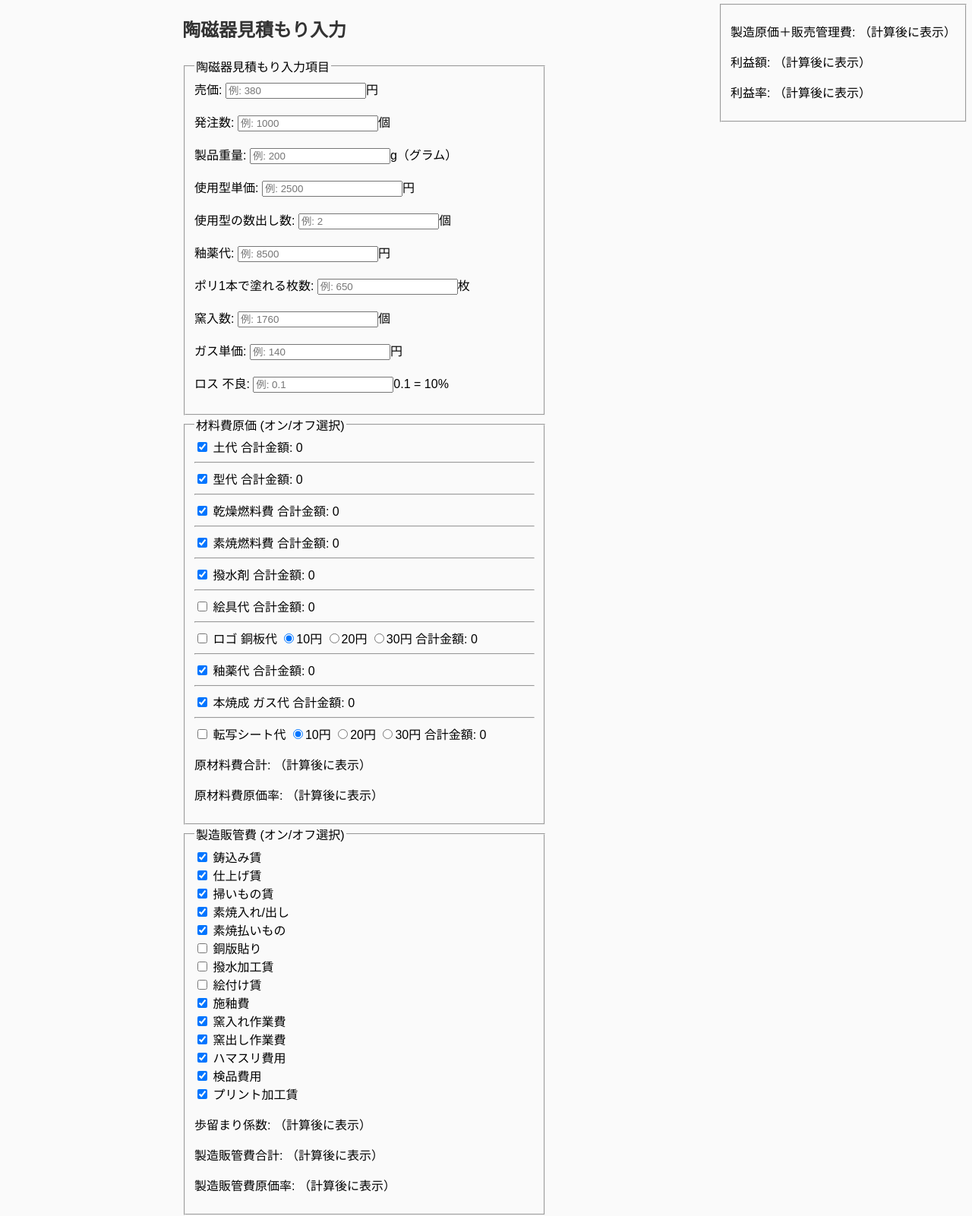
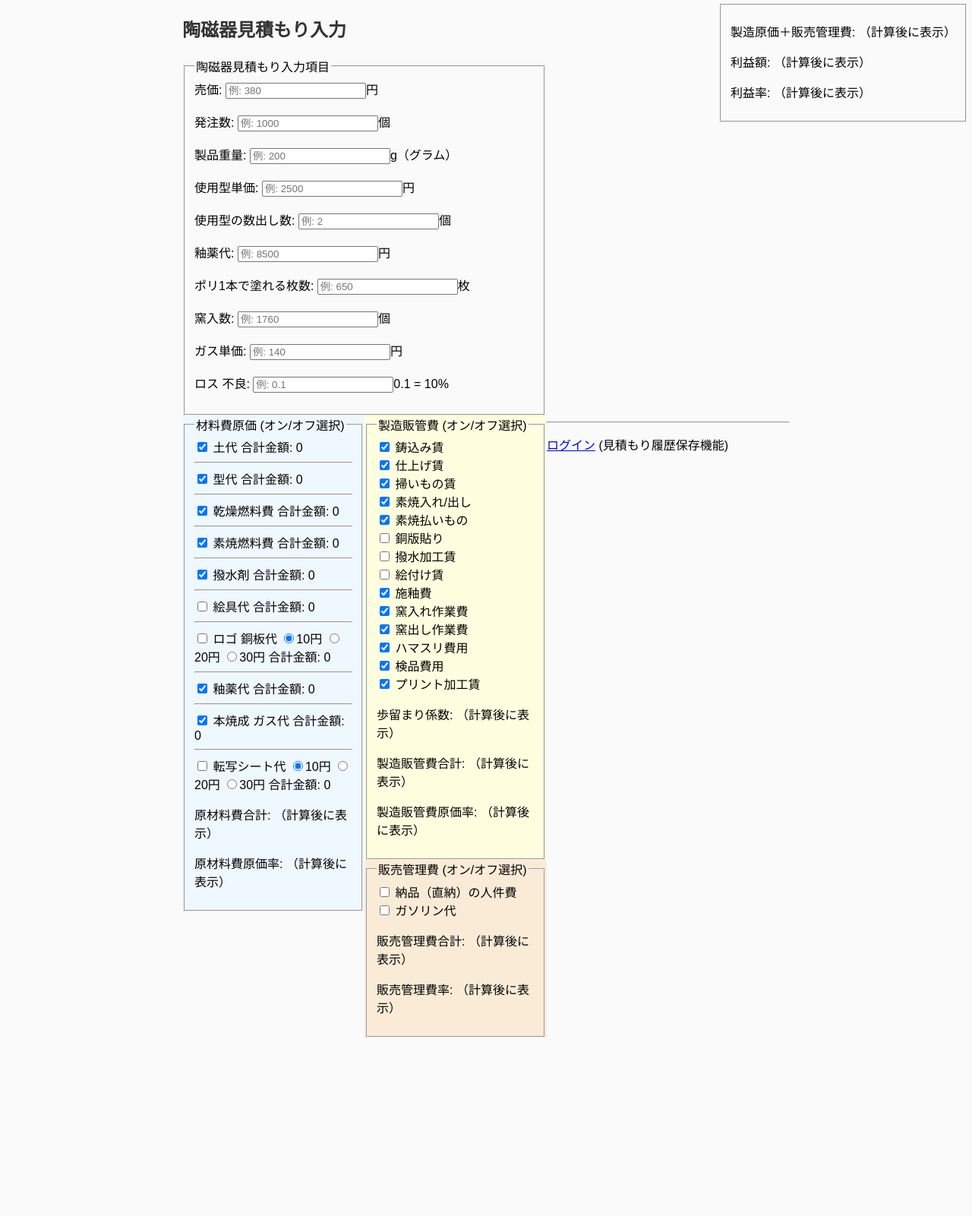
Before and after one commit to yoshikazu-hanihara/flask-project, a Flask app: page /dashboard in a window 1280 px wide. Shown: the top 1601 px of the page at 76% size. After the commit the page ends 1366 px from the top, so only its background shows below. Run offline with Flask 3, Linux system fonts and the light colour scheme.

Commit message:
Update dashboard.html

```diff
--- a/templates/dashboard.html
+++ b/templates/dashboard.html
@@ -49,6 +49,7 @@
         </fieldset>
 
         <!-- オプション：材料費原価 -->
+        <div id="zairyougenkahi" class="formbox-1">
         <fieldset>
           <legend>材料費原価 (オン/オフ選択)</legend>
 
@@ -132,8 +133,11 @@
             <p id="raw_material_cost_ratio_display">原材料費原価率: （計算後に表示）</p>
           </div>
         </fieldset>
+        </div>
+
 
         <!-- オプション：製造販管費 -->
+        <div id="seizouhannkannhi" class="formbox-1">
         <fieldset>
           <legend>製造販管費 (オン/オフ選択)</legend>
           <label><input type="checkbox" name="include_chumikin" checked> 鋳込み賃</label><br>
@@ -156,8 +160,10 @@
             <p id="manufacturing_cost_ratio_display">製造販管費原価率: （計算後に表示）</p>
           </div>
         </fieldset>
+        </div>
 
         <!-- オプション：販売管理費 -->
+        <div id="hannbaikannrihi" class="formbox-1">
         <fieldset>
           <legend>販売管理費 (オン/オフ選択)</legend>
           <label><input type="checkbox" name="include_nouhin_jinkenhi"> 納品（直納）の人件費</label><br>
@@ -167,6 +173,8 @@
             <p id="sales_admin_cost_ratio_display">販売管理費率: （計算後に表示）</p>
           </div>
         </fieldset>
+        </div>
+
       </form>
     </div>
 
```
